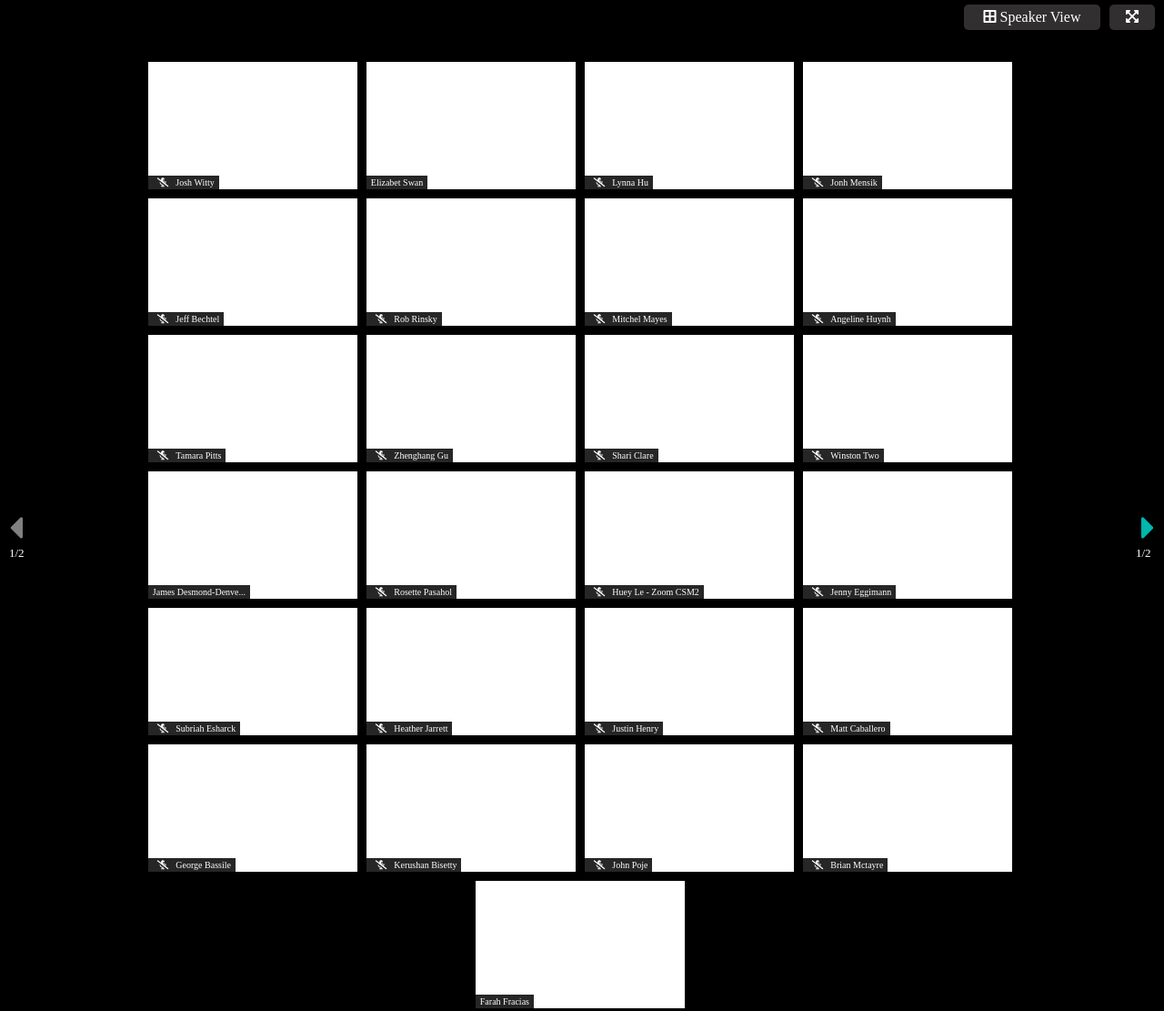
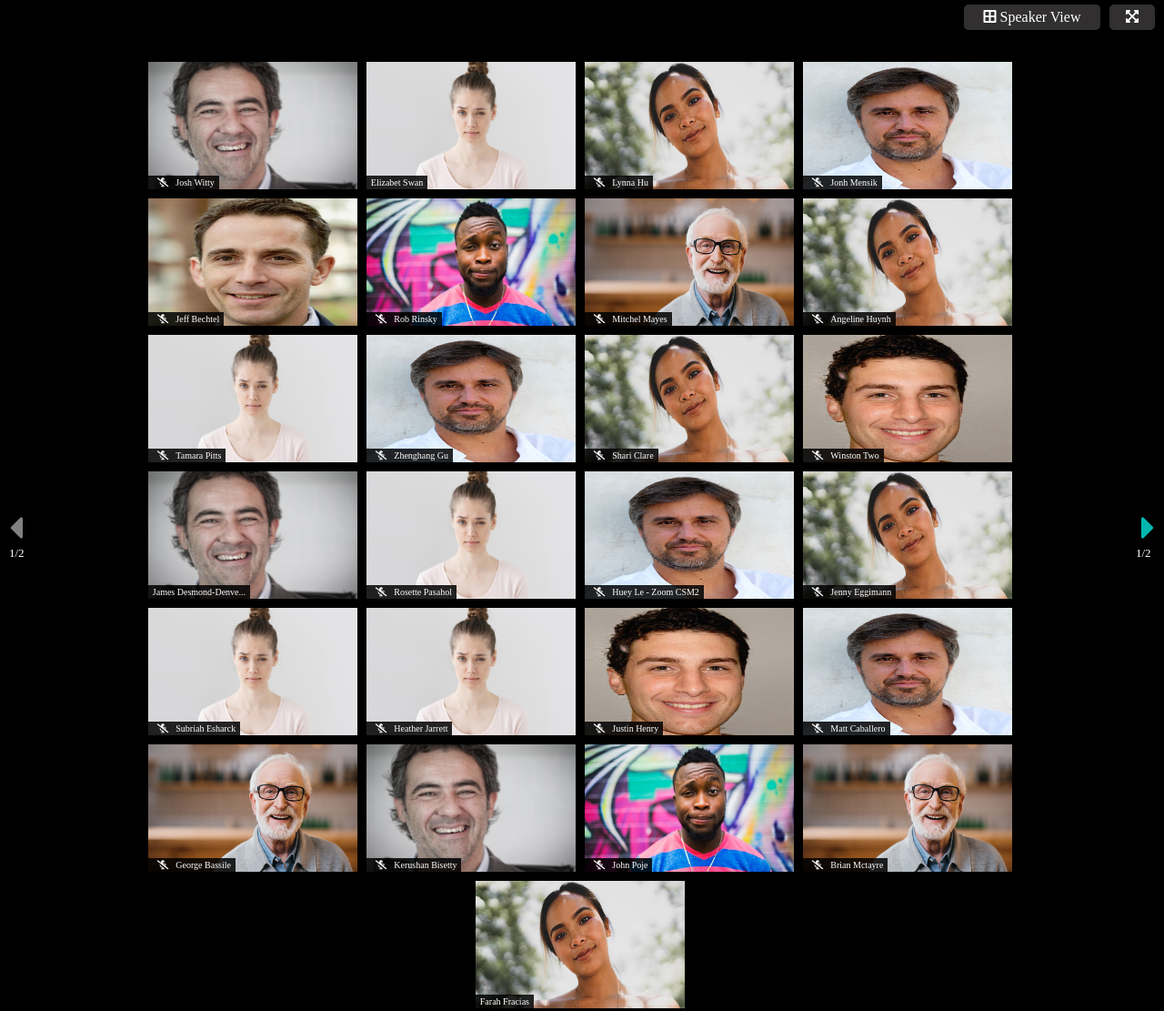
Before and after one commit to andmalt/html-css-zoom, a plain HTML site: page index.html in a window 1280 px wide. Shown: the whole page at 91% size. Drawn offline with Linux system fonts and the light colour scheme.

Commit message:
inserito foto

```diff
--- a/css/style.css
+++ b/css/style.css
@@ -57,15 +57,20 @@ main{
     height: 140px;
     background-color: white;
     margin: 5px;
-    display: flex;
-    align-items: flex-end;
-    justify-content: flex-start;
+    position: relative;
+}
+.window img{
+    width: 100%;
+    height: 100%;
 }
 .name{
     background-color: rgba(0, 0, 0, 0.85);
     color: white;
     font-size: 10px;
     padding: 2px 5px;
+    position: absolute;
+    left: 0;
+    bottom: 0;
 }
 .fa-microphone-alt-slash{
    padding: 0 8px 0 5px;
--- a/index.html
+++ b/index.html
@@ -31,102 +31,127 @@
         <div id="main-container">
             <!-- prima finestra -->
             <div class="window">
+                <img src="img/uomo3.jpg" alt="foto di uomo">
                 <div class="name"><i class="fas fa-microphone-alt-slash"></i>Josh Witty</div>
             </div>
             <!-- seconda finestra -->
             <div class="window">
+                <img src="img/ragazza1.jpg" alt="foto ragazza">
                 <div class="name">Elizabet Swan</div>
             </div>
             <!-- terza finestra -->
             <div class="window">
+                <img src="img/ragazza2.jpg" alt="foto ragazza">
                 <div class="name"><i class="fas fa-microphone-alt-slash"></i>Lynna Hu</div>
             </div>
             <!-- quarta finestra -->
             <div class="window">
+                <img src="img/uomo1.jpg" alt="foto uomo">
                 <div class="name"><i class="fas fa-microphone-alt-slash"></i>Jonh Mensik</div>
             </div>
             <!-- quinta finestra -->
             <div class="window">
+                <img src="img/uomo2.JPG" alt="foto uomo">
                 <div class="name"><i class="fas fa-microphone-alt-slash"></i>Jeff Bechtel</div>
             </div>
             <!-- sesta finestra -->
             <div class="window">
+                <img src="img/ragazzo1.jpg" alt="foto ragazzo">
                 <div class="name"><i class="fas fa-microphone-alt-slash"></i>Rob Rinsky</div>
             </div>
             <!-- settima finestra -->
             <div class="window">
+                <img src="img/Anziano.jpg" alt="foto anziano">
                 <div class="name"><i class="fas fa-microphone-alt-slash"></i>Mitchel Mayes</div>
             </div>
             <!-- ottava finestra -->
             <div class="window">
+                <img src="img/ragazza2.jpg" alt="foto ragazza">
                 <div class="name"><i class="fas fa-microphone-alt-slash"></i>Angeline Huynh</div>
             </div>
             <!-- nona finestra -->
             <div class="window">
+                <img src="img/ragazza1.jpg" alt="foto ragazza">
                 <div class="name"><i class="fas fa-microphone-alt-slash"></i>Tamara Pitts</div>
             </div>
             <!-- decima finestra -->
             <div class="window">
+                <img src="img/uomo1.jpg" alt="foto uomo">
                 <div class="name"><i class="fas fa-microphone-alt-slash"></i>Zhenghang Gu</div>
             </div>
             <!-- undicesima finestra -->
             <div class="window">
+                <img src="img/ragazza2.jpg" alt="foto ragazza">
                 <div class="name"><i class="fas fa-microphone-alt-slash"></i>Shari Clare</div>
             </div>
             <!-- dodicesima finestra -->
             <div class="window">
+                <img src="img/ragazzo2.JPG" alt="foto di ragazzo">
                 <div class="name"><i class="fas fa-microphone-alt-slash"></i>Winston Two</div>
             </div>
             <!-- tredicesima finestra -->
             <div class="window">
+                <img src="img/uomo3.jpg" alt="foto di uomo">
                 <div class="name">James Desmond-Denve...</div>
             </div>
             <!-- quattordicesima finestra -->
             <div class="window">
+                <img src="img/ragazza1.jpg" alt="foto ragazza">
                 <div class="name"><i class="fas fa-microphone-alt-slash"></i>Rosette Pasahol</div>
             </div>
             <!-- quindicesima finestra -->
             <div class="window">
+                <img src="img/uomo1.jpg" alt="foto uomo">
                 <div class="name"><i class="fas fa-microphone-alt-slash"></i>Huey Le - Zoom CSM2</div>
             </div>
             <!-- sedicesima finestra -->
             <div class="window">
+                <img src="img/ragazza2.jpg" alt="foto ragazza">
                 <div class="name"><i class="fas fa-microphone-alt-slash"></i>Jenny Eggimann</div>
             </div>
             <!-- diciassettesima finestra -->
             <div class="window">
+                <img src="img/ragazza1.jpg" alt="foto ragazza">
                 <div class="name"><i class="fas fa-microphone-alt-slash"></i>Subriah Esharck</div>
             </div>
             <!-- diciottesima finestra -->
             <div class="window">
+                <img src="img/ragazza1.jpg" alt="foto ragazza">
                 <div class="name"><i class="fas fa-microphone-alt-slash"></i>Heather Jarrett</div>
             </div>
             <!-- diciannovesima finestra -->
             <div class="window">
+                <img src="img/ragazzo2.JPG" alt="foto di ragazzo">
                 <div class="name"><i class="fas fa-microphone-alt-slash"></i>Justin Henry</div>
             </div>
             <!-- ventesima finestra -->
             <div class="window">
+                <img src="img/uomo1.jpg" alt="foto uomo">
                 <div class="name"><i class="fas fa-microphone-alt-slash"></i>Matt Caballero</div>
             </div>
             <!-- ventunesima finestra -->
             <div class="window">
+                <img src="img/Anziano.jpg" alt="foto anziano">
                 <div class="name"><i class="fas fa-microphone-alt-slash"></i>George Bassile</div>
             </div>
             <!-- ventiduesima finestra -->
             <div class="window">
+                <img src="img/uomo3.jpg" alt="foto di uomo">
                 <div class="name"><i class="fas fa-microphone-alt-slash"></i>Kerushan Bisetty</div>
             </div>
             <!-- ventitresima finestra -->
             <div class="window">
+                <img src="img/ragazzo1.jpg" alt="foto ragazzo">
                 <div class="name"><i class="fas fa-microphone-alt-slash"></i>John Poje</div>
             </div>
             <!-- ventiquattresima finestra -->
             <div class="window">
+                <img src="img/Anziano.jpg" alt="foto anziano">
                 <div class="name"><i class="fas fa-microphone-alt-slash"></i>Brian Mctayre</div>
             </div>
             <!-- venticiquesima finestra -->
             <div class="window">
+                <img src="img/ragazza2.jpg" alt="foto ragazza">
                 <div class="name">Farah Fracias</div>
             </div>
         </div>
```
Also changed, not shown: img/Anziano.jpg (added), img/ragazza1.jpg (added), img/ragazza2.jpg (added), img/ragazzo1.jpg (added), img/ragazzo2.JPG (added), img/uomo1.jpg (added), img/uomo2.JPG (added), img/uomo3.jpg (added).
